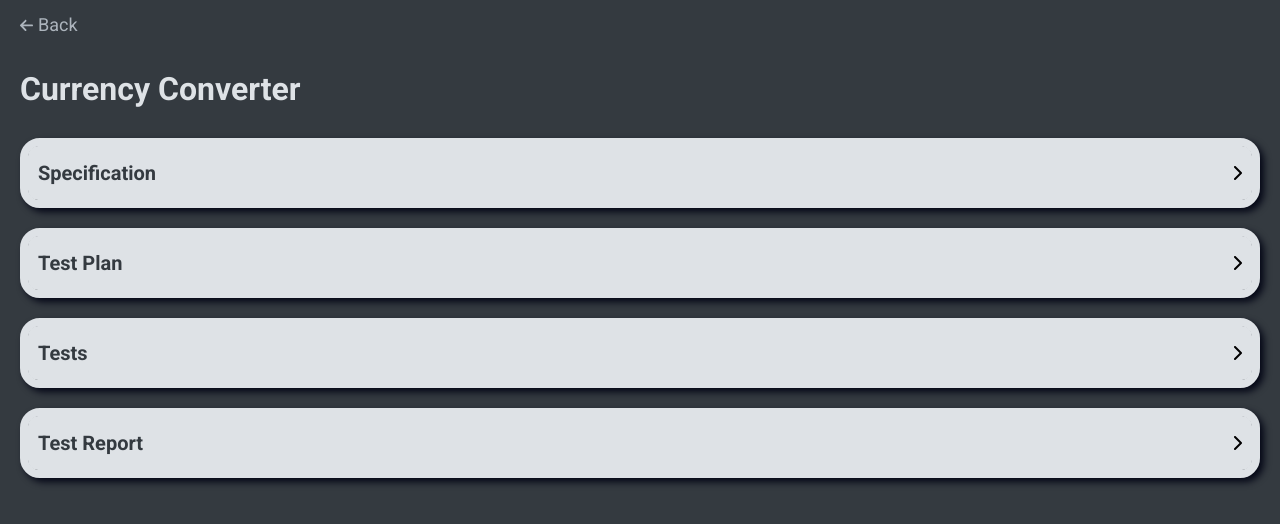
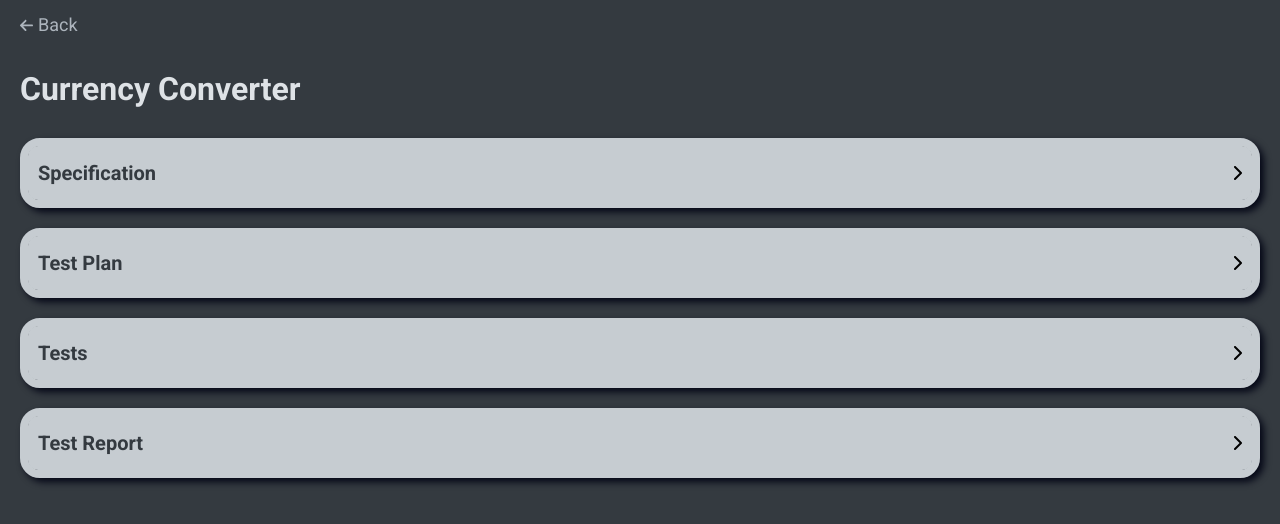
Before and after one commit to RadekJelen/tests-for-projects, a React (Create React App) app: page /#/currency-converter in a window 1280 px wide. Shown: the top 524 px of the page. Built offline with nearby package versions, Linux system fonts and the light colour scheme.

Commit message:
Adjust test button styles; change colors for dropdown sections

```diff
--- a/src/components/dropDown/dropDown.scss
+++ b/src/components/dropDown/dropDown.scss
@@ -3,7 +3,7 @@
 .drop-down {
   margin: 20px 0;
   border-radius: 20px;
-  border: 8px solid $seashell;
+  border: 8px solid $darkSeashell;
   color: $gunmetal;
   box-shadow: 4px 4px 7px 0px $almostBlack;
 
@@ -26,7 +26,7 @@
   justify-content: space-between;
   align-items: center;
   padding: 10px;
-  background: $seashell;
+  background: $darkSeashell;
   border-radius: 10px;
   list-style: none;
   cursor: pointer;
--- a/src/components/sections/table/table.scss
+++ b/src/components/sections/table/table.scss
@@ -15,7 +15,7 @@
   }
 
   &__cell {
-    border: 1px solid $black;
+    border: 1px solid $gunmetal;
     padding: 5px 10px;
   }
 }
--- a/src/components/sections/tests/tests.scss
+++ b/src/components/sections/tests/tests.scss
@@ -2,8 +2,11 @@
 
 .button {
   padding: 10px;
-  border-radius: 5px;
-  border: 1px solid $black;
+  border-radius: 10px;
+  background-color: $darkSeashell;
+  border: none;
+  box-shadow: 2px 2px 2px $grey;
+  color: $gunmetal;
   cursor: pointer;
 
   &[data-is-active='true'] {
--- a/src/variables.scss
+++ b/src/variables.scss
@@ -1,8 +1,8 @@
-$black: #000;
 $almostBlack: #040716;
 $gunmetal: #343a40;
 $grey: #A9A9A9;
 $darkSilver: #555C66;
 $lightSilver: #ADB5BD;
+$darkSeashell: #C6CCD1;
 $seashell: #DEE2E6;
 $white: #FFF;
```
